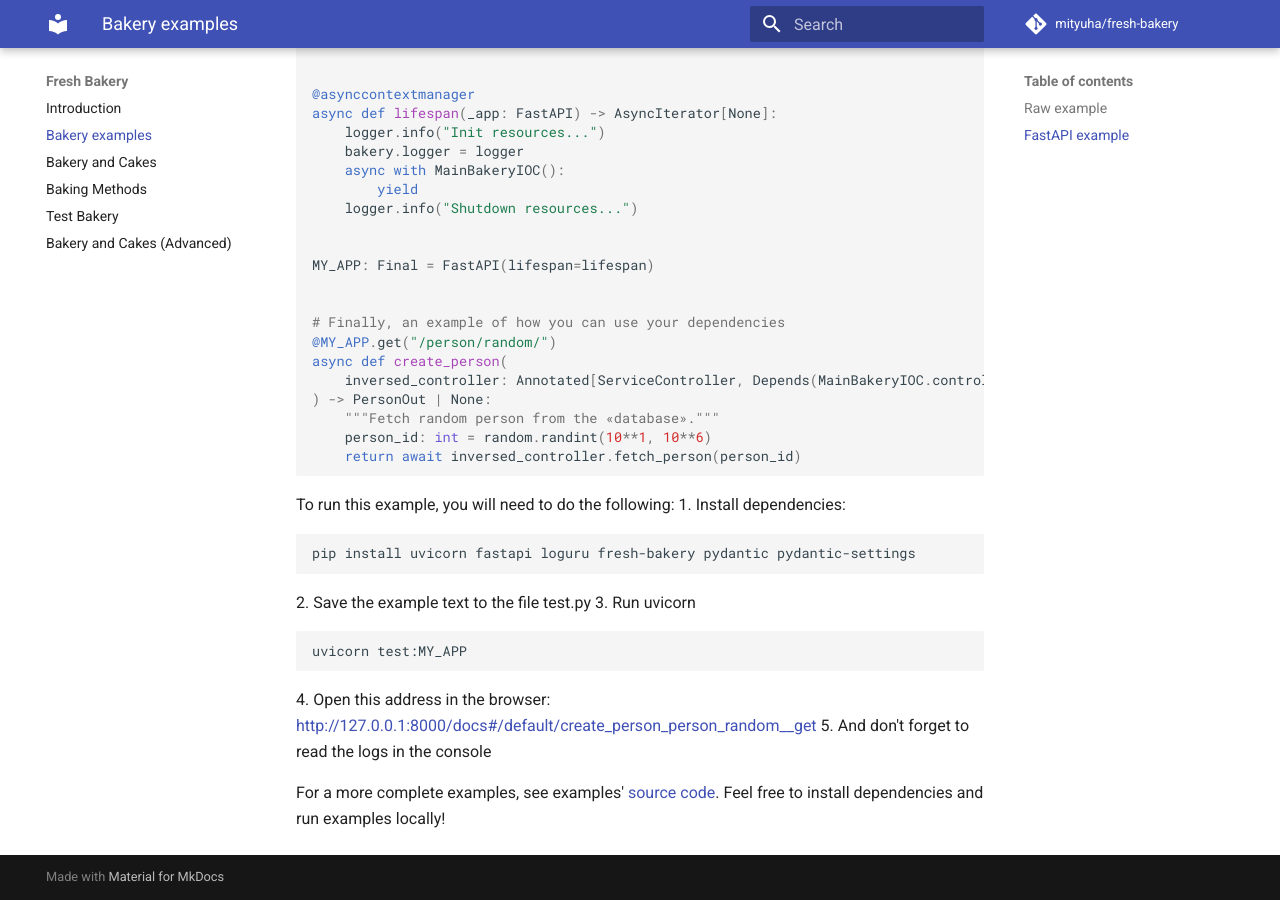
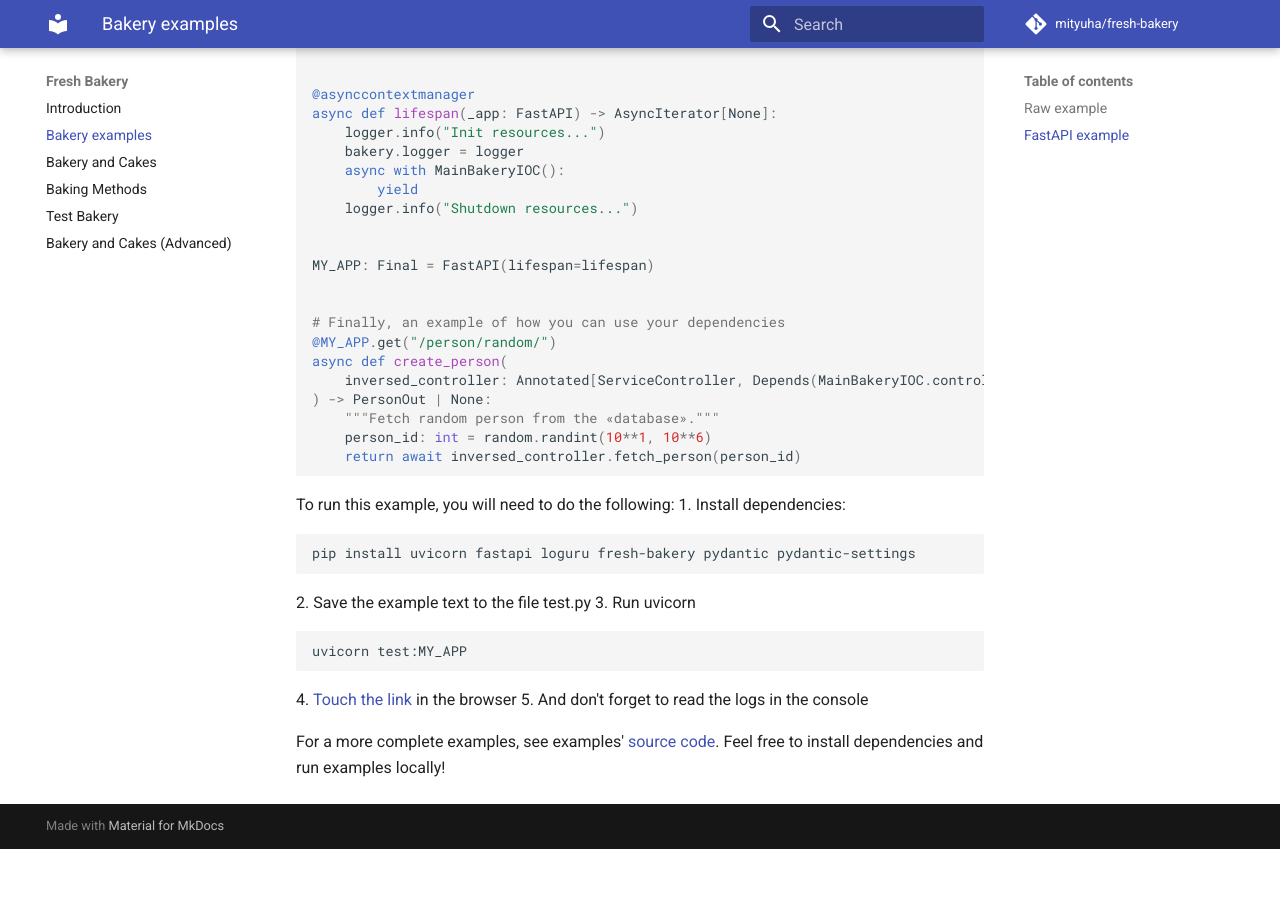
Before and after one commit to Mityuha/fresh-bakery, an MkDocs documentation site: the page built from docs/bakery_examples.md, in a window 1280 px wide and 900 px high, scrolled down 3868 px. Built offline with MkDocs 1.6.1 and Material for MkDocs 9.7.7, drawn with Linux system fonts in a browser that asks for light colours; comment, search, counter and statistics services are not loaded; after the commit the page ends 4717 px from its top, so only the background shows below that.

Commit message:
fix docs

````diff
--- a/docs/bakery_examples.md
+++ b/docs/bakery_examples.md
@@ -220,7 +220,7 @@ To run this example, you will need to do the following:
    ```
    uvicorn test:MY_APP
    ```
-4. Open this address in the browser: [http://127.0.0.1:8000/docs#/default/create_person_person_random__get](http://127.0.0.1:8000/docs#/default/create_person_person_random__get)
+4. [Touch the link](http://127.0.0.1:8000/docs#/default/create_person_person_random__get) in the browser
 5. And don't forget to read the logs in the console
 
 For a more complete examples, see examples' [source code](https://github.com/Mityuha/fresh-bakery/tree/main/examples). Feel free to install dependencies and run examples locally!
````
